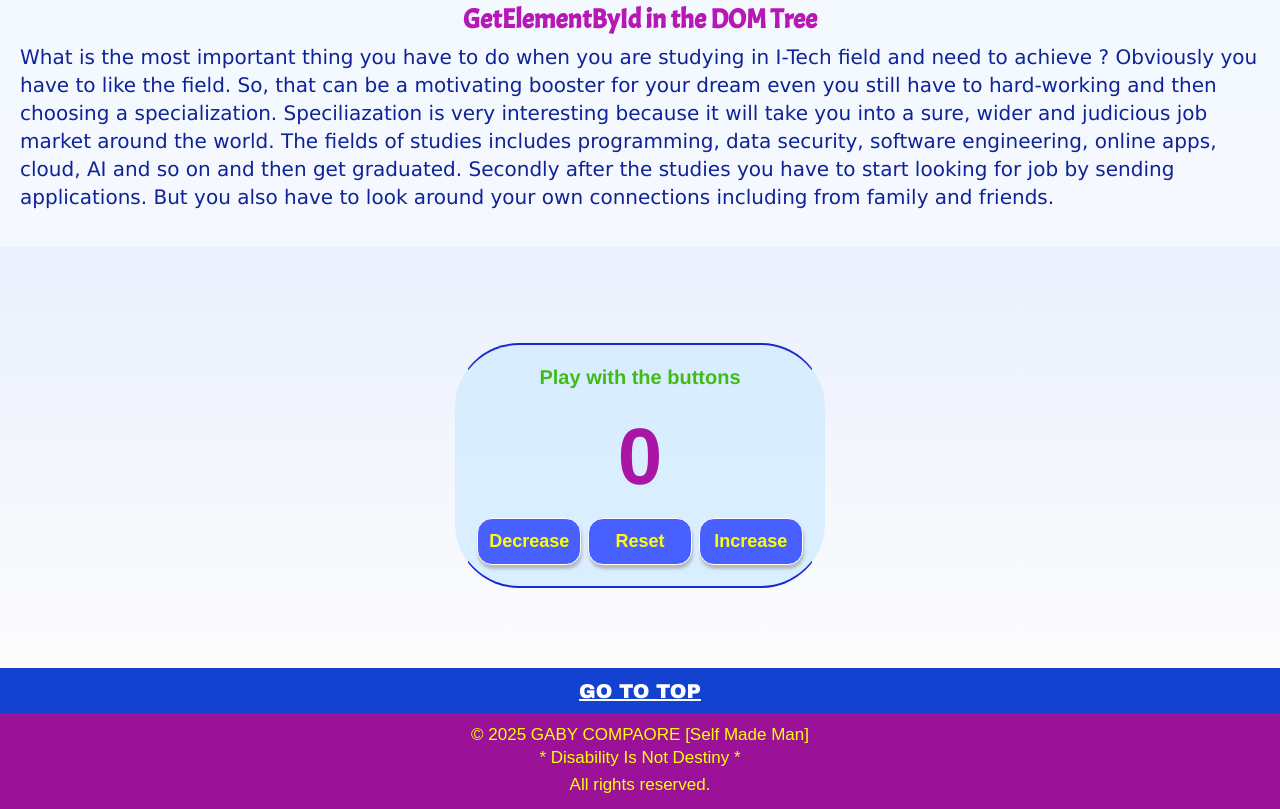
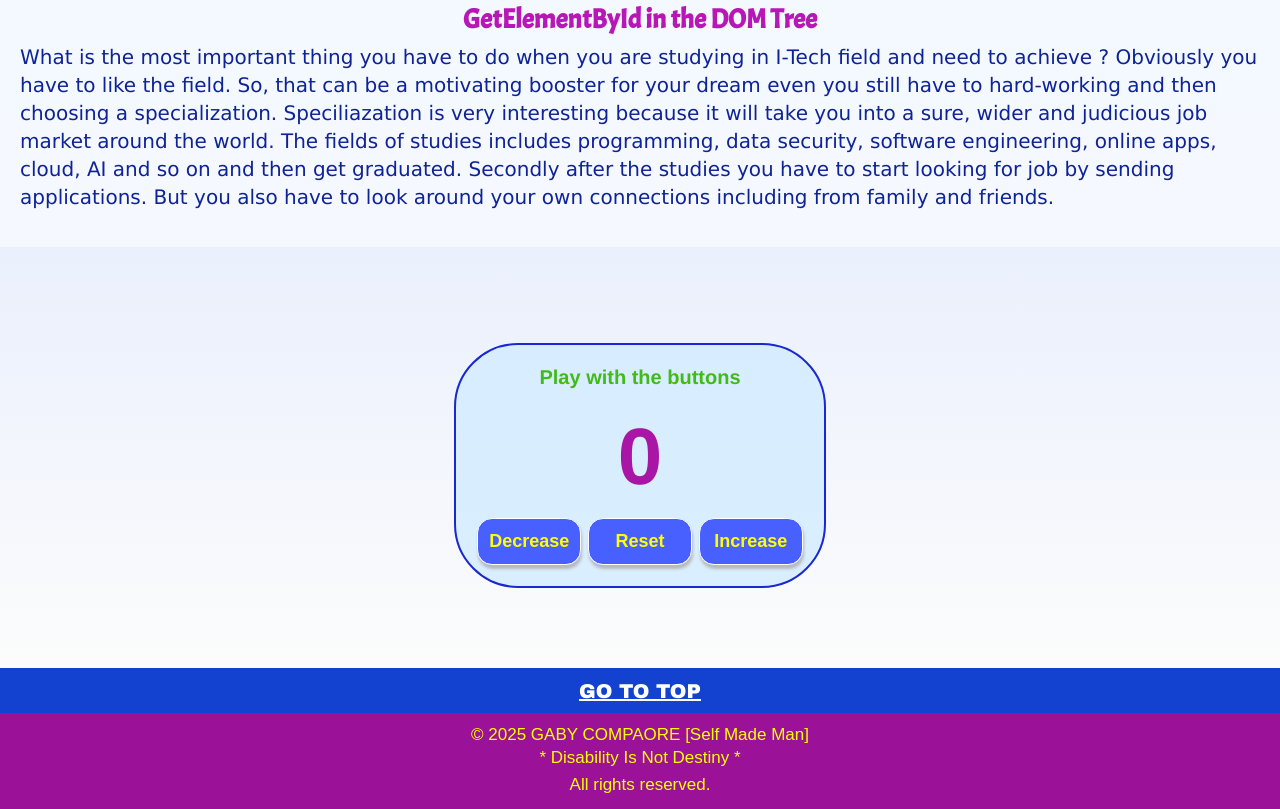
Before and after one commit to Kinguetidkingue/Beginning, a plain HTML site: page index.html in a window 1280 px wide. Shown: the part 1184-1993 px from the top of the page. Drawn offline with nearby package versions, Linux system fonts and the light colour scheme; a script that the page names is missing; a web font is replaced by a local one.

Commit message:
Add files via upload

```diff
--- a/index.css
+++ b/index.css
@@ -201,8 +201,7 @@
     background-color: #d4edffdb;
     border: 1px solid transparent;
     border-radius: 4rem;
-    border-top: 2px solid #1928d1;
-    border-bottom: 2px solid #1928d1;
+    border: 2px solid #1928d1;
     margin-top: 5rem;
     margin-bottom: 5rem;
 
```
